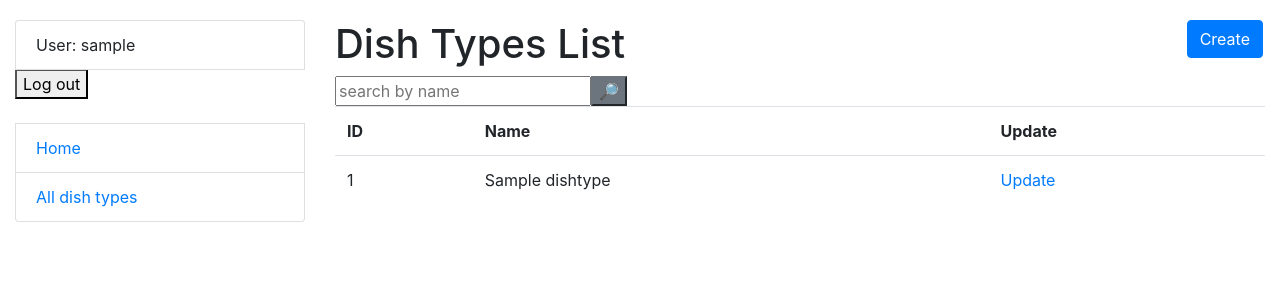
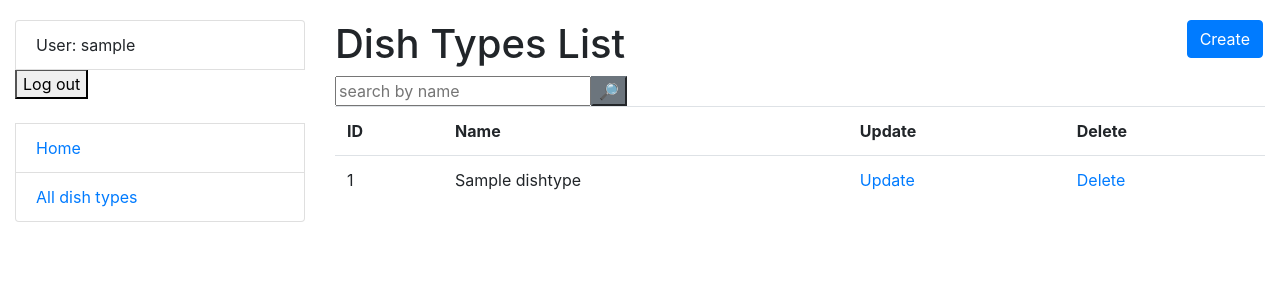
Before and after one commit to Dmitriy527/restaurant-kitchen-mate, a Django app: page /dish-types/ in a window 1280 px wide. Shown: the top 300 px of the page. Run offline with Django 5.2, Linux system fonts and the light colour scheme; a user stored in the database is signed in; tables that the repository leaves empty hold one stand-in row (values such as "Sample post"); some libraries are stand-ins or nearby versions.

Commit message:
Create button delete for each dish type on page dish_types_list.html

```diff
--- a/templates/kitchen/dish_types_list.html
+++ b/templates/kitchen/dish_types_list.html
@@ -16,7 +16,7 @@
         <th>ID</th>
         <th>Name</th>
         <th>Update</th>
-{#        <th>Delete</th>#}
+        <th>Delete</th>
       </tr>
 
       {% for dish_type in dish_types_list %}
@@ -32,6 +32,11 @@
               Update
             </a>
           </td>
+          <td>
+            <a href="{% url "kitchen_core:dish-types-delete" pk=dish_type.id %}">
+              Delete
+            </a>
+          </td>
         </tr>
       {% endfor %}
     </table>
```
